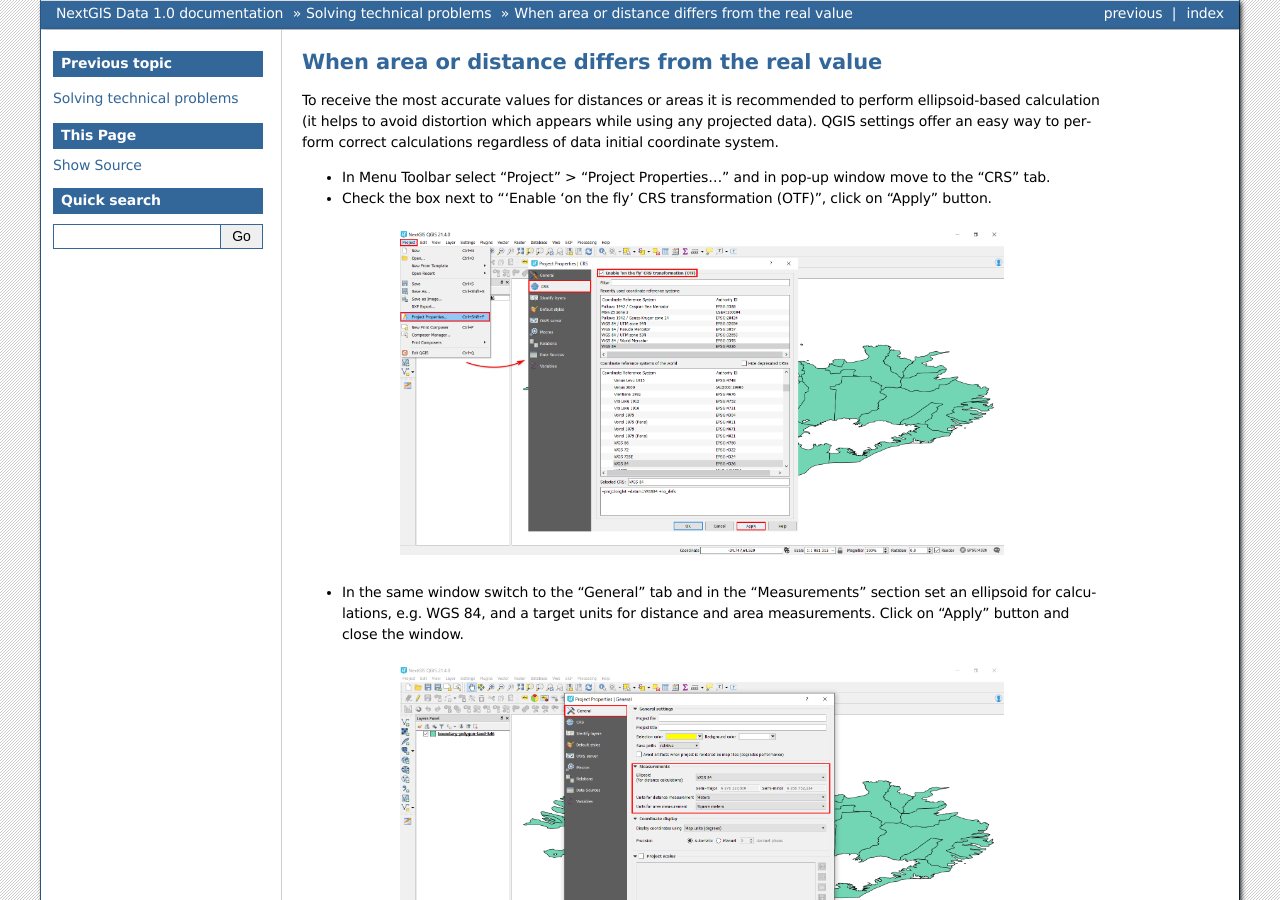
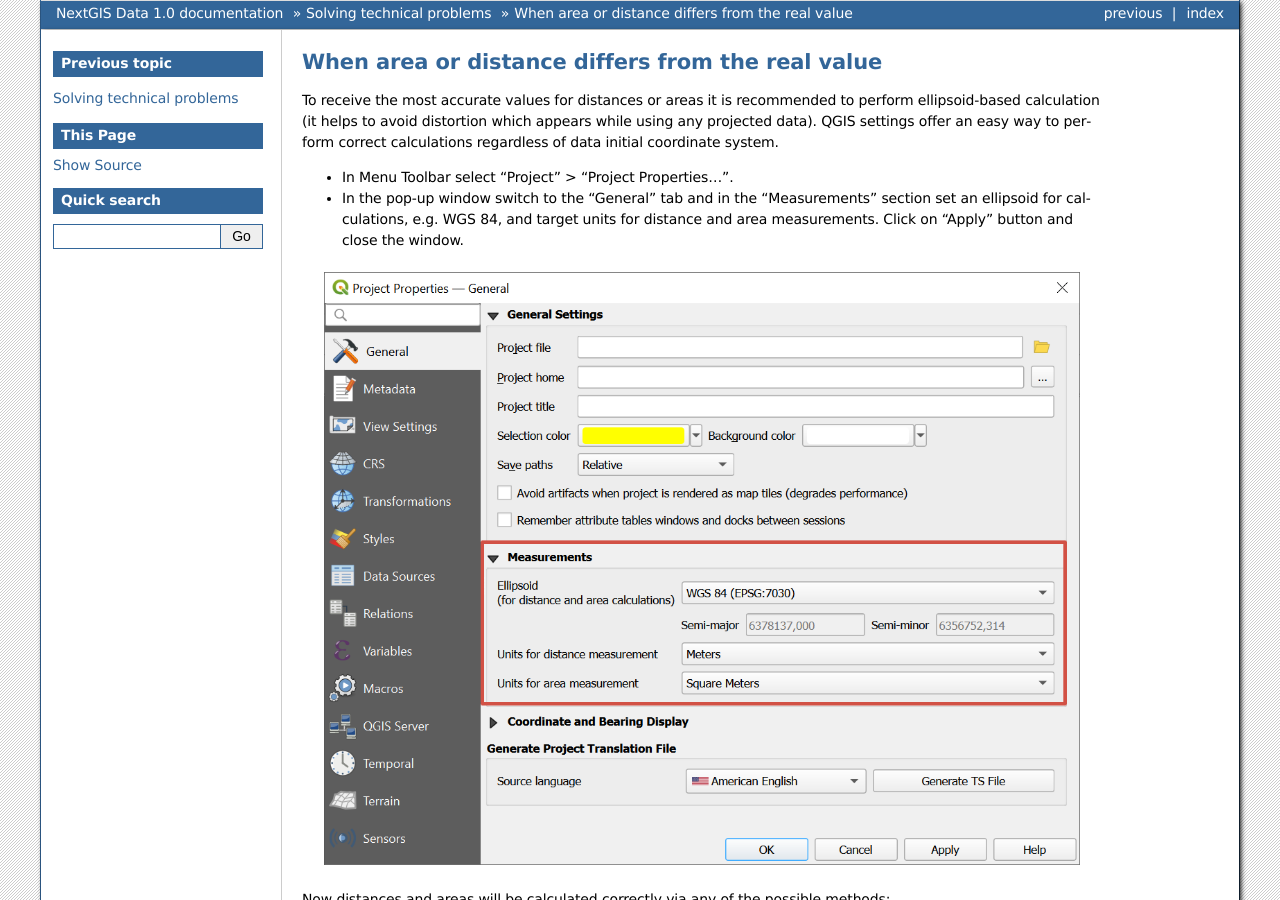
Before and after one commit to nextgis/docs_data, a Sphinx documentation site: the page built from source/calc_area.rst, in a window 1280 px wide and 900 px high. Built offline with Sphinx 7.4.7, drawn with Linux system fonts in a browser that asks for light colours; formulas are drawn with MathJax 3; pages that are not in the unit, such as notebooks, are missing from menus.

Commit message:
Update calc_area.rst
New screenshots for area calculation

```diff
--- a/source/calc_area.rst
+++ b/source/calc_area.rst
@@ -6,45 +6,39 @@
 To receive the most accurate values for distances or areas it is recommended to perform ellipsoid-based calculation (it helps to avoid distortion which appears while using any projected data).
 QGIS settings offer an easy way to perform correct calculations regardless of data initial coordinate system.
 
-* In Menu Toolbar select “Project” > “Project Properties…” and in pop-up window move to the “CRS” tab.
-* Check the box next to “‘Enable ‘on the fly’ CRS transformation (OTF)”, click on “Apply” button.
+* In Menu Toolbar select “Project” > “Project Properties…”.
 
-.. figure:: _static/calc_area1.png
-   :name: calc_area1
-   :align: center
-   :width: 16cm
+* In the pop-up window switch to the “General” tab and in the “Measurements” section set an ellipsoid for calculations, e.g. WGS 84, and target units for distance and area measurements. Click on “Apply” button and close the window.
 
-* In the same window switch to the “General” tab and in the “Measurements” section set an ellipsoid for calculations, e.g. WGS 84, and a target units for distance and area measurements. Click on “Apply” button and close the window.
-
-.. figure:: _static/calc_area2.png
+.. figure:: _static/calc_area_measurements_en.png
    :name: calc_area2
    :align: center
-   :width: 16cm
+   :width: 20cm
 
 Now distances and areas will be calculated correctly via any of the possible methods:
 
 * With the tool “Measure Line”/“Measure area” from the Attribute Toolbar:
 
-.. figure:: _static/calc_area3.png
+.. figure:: _static/calc_area_measure_tool_en.png
    :name: calc_area3
    :align: center
-   :width: 16cm
+   :width: 24cm
 
 * With the tool “Identify Features” from the same Attribute Toolbar:
 
-.. figure:: _static/calc_area4.png
+.. figure:: _static/calc_area_identify_tool_en.png
    :name: calc_area4
    :align: center
-   :width: 16cm
+   :width: 24cm
 
 * With the Field Calculator in the Attribute Table of the layer:
 
-.. figure:: _static/calc_area5.png
+.. figure:: _static/calc_area_field_calc_en.png
    :name: calc_area5
    :align: center
-   :width: 16cm
+   :width: 22cm
 
-.. figure:: _static/calc_area6.png
+.. figure:: _static/calc_area_field_calc_result_en.png
    :name: calc_area6
    :align: center
    :width: 16cm
```
